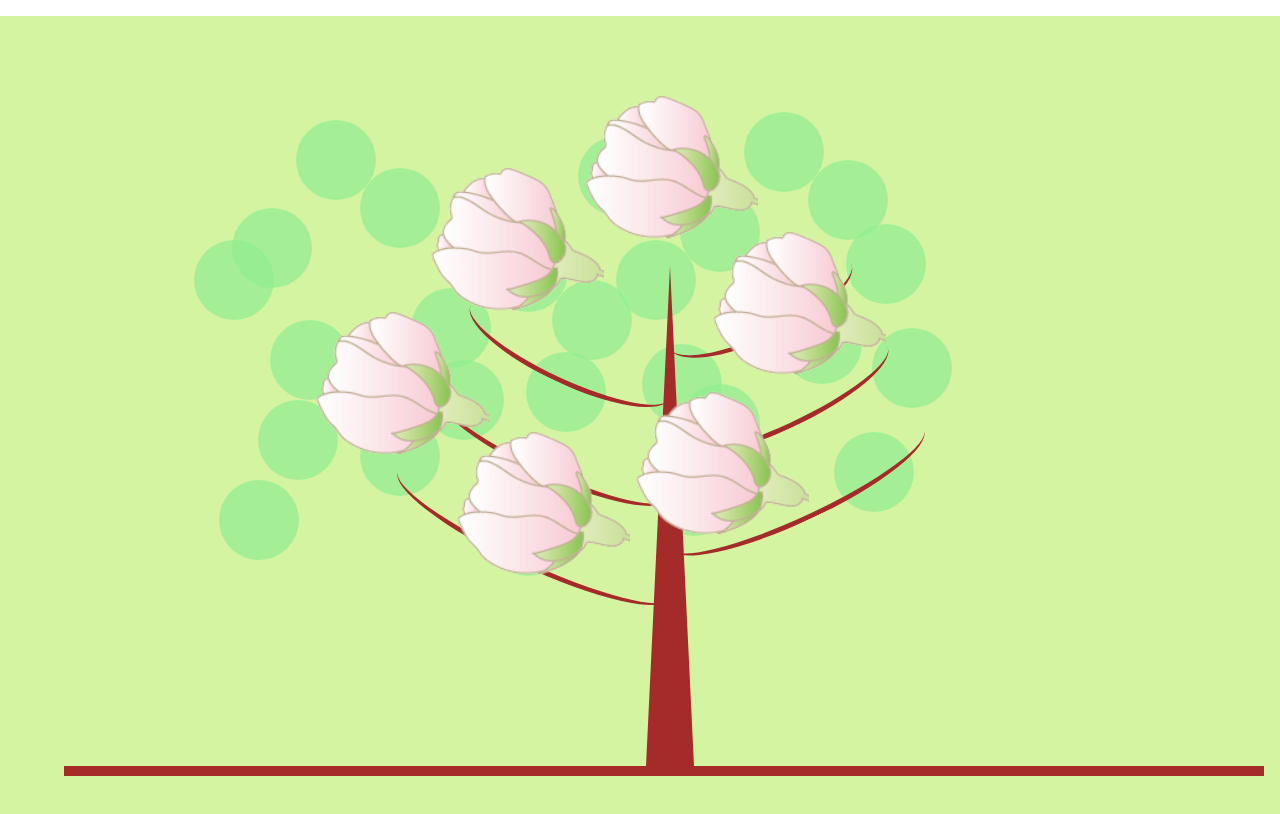
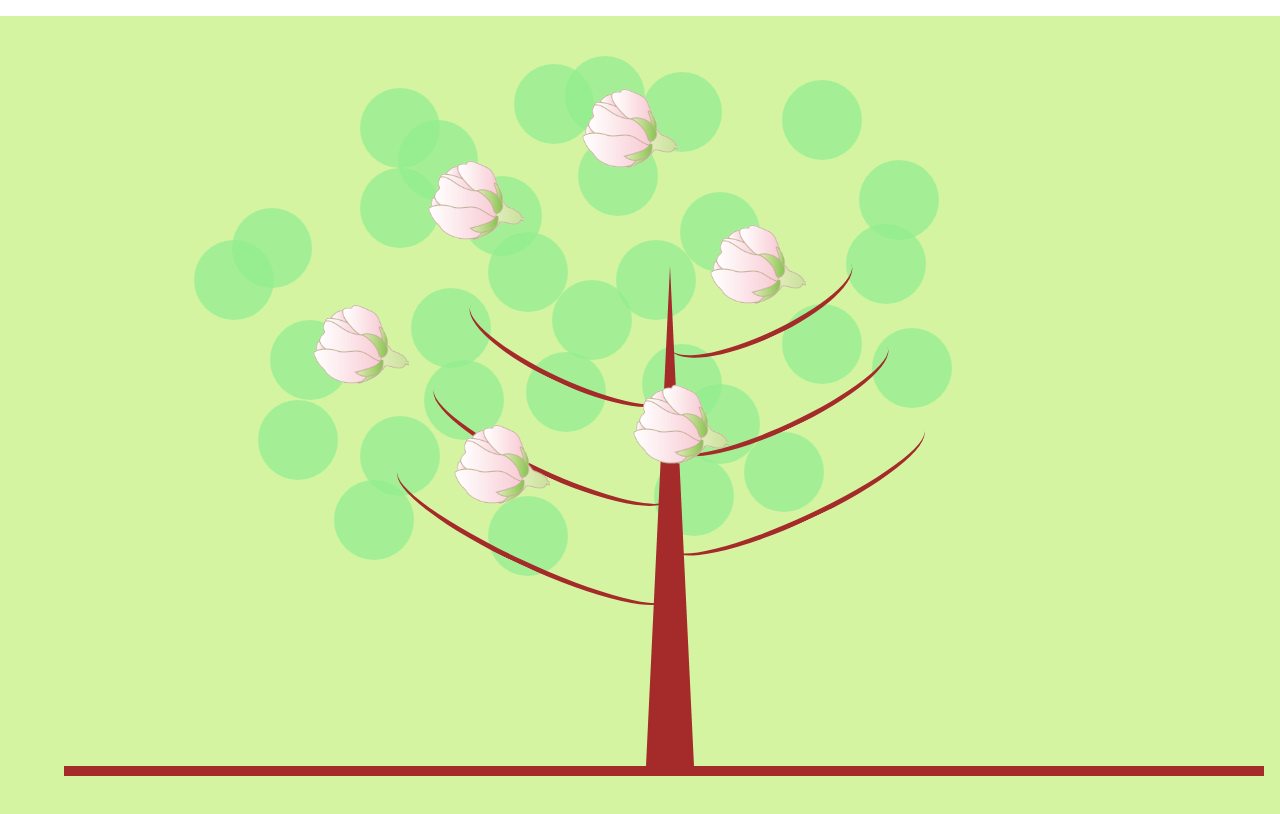
Before and after one commit to PRTIMES-hackathon-2025-winter-team2/frontend, a React (Create React App) app: page /tree in a window 1280 px wide. Built offline with nearby package versions, Linux system fonts and the light colour scheme.

Commit message:
ドットの位置修正

```diff
--- a/src/components/pages/tree/TreeComponent.tsx
+++ b/src/components/pages/tree/TreeComponent.tsx
@@ -57,7 +57,7 @@ export const TreeComponent = () => {
             position: "absolute",
             top: `${pos.top}vh`,
             left: `${pos.left}vw`,
-            width: "180px",
+            width: "100px",
             height: "auto",
             objectFit: "contain",
             zIndex: 10,
--- a/src/components/pages/tree/dotPositions.ts
+++ b/src/components/pages/tree/dotPositions.ts
@@ -1,8 +1,13 @@
+// left:38が中心
 export const dotPositions = [
-  { top: 12, left: 55 },
-  { top: 13, left: 20 },
+  { top: 5, left: 41 },
+  { top: 6, left: 37 },
+  { top: 7, left: 47 },
+  { top: 8, left: 58 },
+  { top: 9, left: 25 },
+  { top: 13, left: 28 },
   { top: 15, left: 42 },
-  { top: 18, left: 60 },
+  { top: 18, left: 64 },
   { top: 19, left: 25 },
   { top: 20, left: 33 },
   { top: 22, left: 50 },
@@ -22,8 +27,8 @@ export const dotPositions = [
   { top: 46, left: 50 },
   { top: 48, left: 17 },
   { top: 50, left: 25 },
-  { top: 52, left: 62 },
+  { top: 52, left: 55 },
   { top: 55, left: 48 },
-  { top: 58, left: 14 },
+  { top: 58, left: 23 },
   { top: 60, left: 35 },
 ];
```
